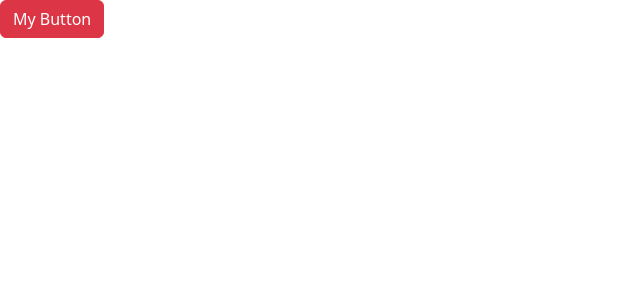
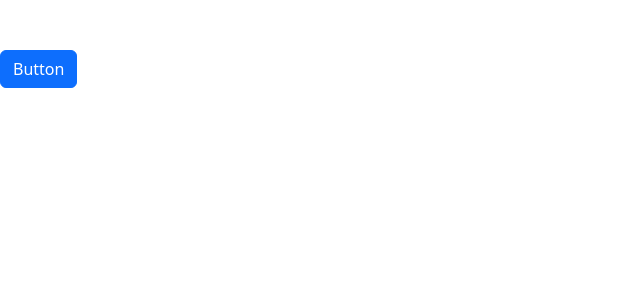
Before and after one commit to namezzy/react-app, a React (Vite) app: page / in a window 1280 px wide. Shown: the top 300 px of the page, without its empty margins (0-640 px from the left). Built offline with nearby package versions, Linux system fonts and the light colour scheme.

Commit message:
Update content.

```diff
--- a/src/App.tsx
+++ b/src/App.tsx
@@ -7,12 +7,16 @@ function App() {
   const [alertVisible, setAlertVisible] = useState(false);
 
   return (
-    <div>
-      {alertVisible && (
-        <Alert onClose={() => setAlertVisible(false)}>My Alert</Alert>
-      )}
-      <Button color="danger" onClick={() => setAlertVisible(true)}>
-        My Button
+    <div className="app">
+      <div className="alert">
+        {alertVisible && (
+          <Alert onClose={() => setAlertVisible(false)}>
+            Hello Alert！！！
+          </Alert>
+        )}
+      </div>
+      <Button color="primary" onClick={() => setAlertVisible(true)}>
+        Button
       </Button>
     </div>
   );
```
